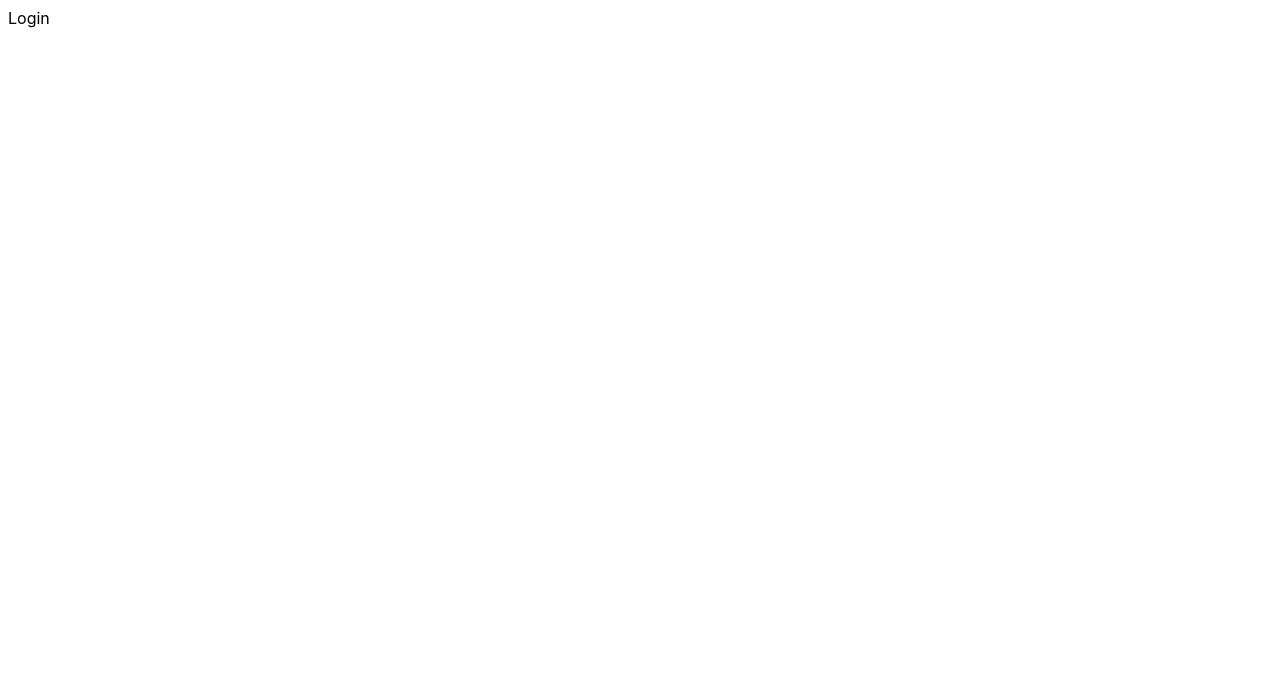
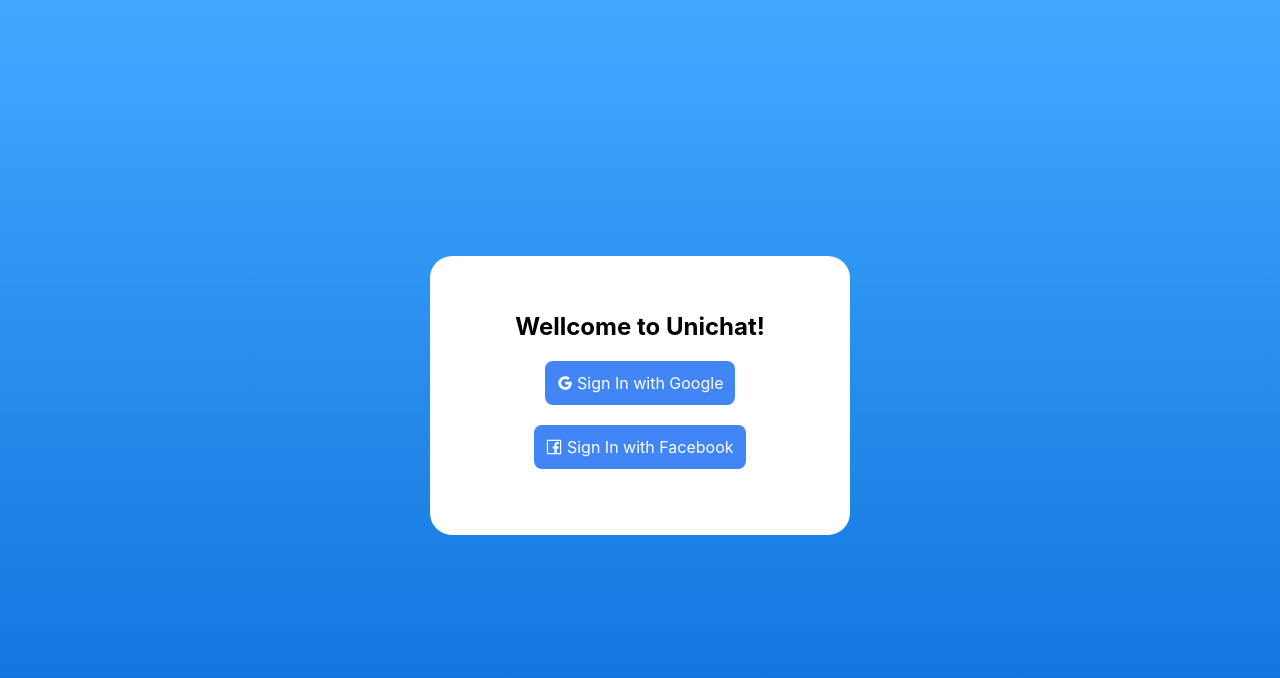
Before and after one commit to kim-ensu/react-app-unichat, a React (Create React App) app: page / in a window 1280 px wide. Shown: the top 678 px of the page. Built offline with nearby package versions, Linux system fonts and the light colour scheme.

Commit message:
Add sign in buttons

```diff
--- a/src/components/Login.js
+++ b/src/components/Login.js
@@ -2,7 +2,21 @@
 import { GoogleOutlined, FacebookOutlined } from "@ant-design/icons";
 
 function Login() {
-  return <div>Login</div>;
+  return (
+    <div id="login-page">
+      <div id="login-card">
+        <h2>Wellcome to Unichat!</h2>
+        <div className="login-button google">
+          <GoogleOutlined /> Sign In with Google
+        </div>
+        <br />
+        <br />
+        <div className="login-button google">
+          <FacebookOutlined /> Sign In with Facebook
+        </div>
+      </div>
+    </div>
+  );
 }
 
 export default Login;
```
